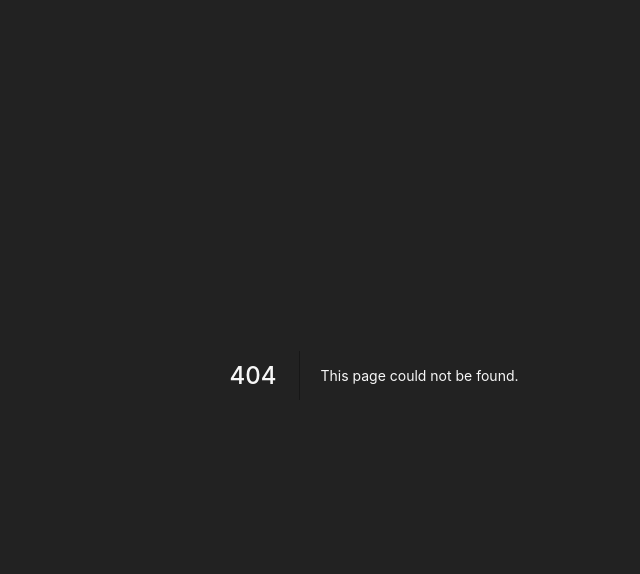
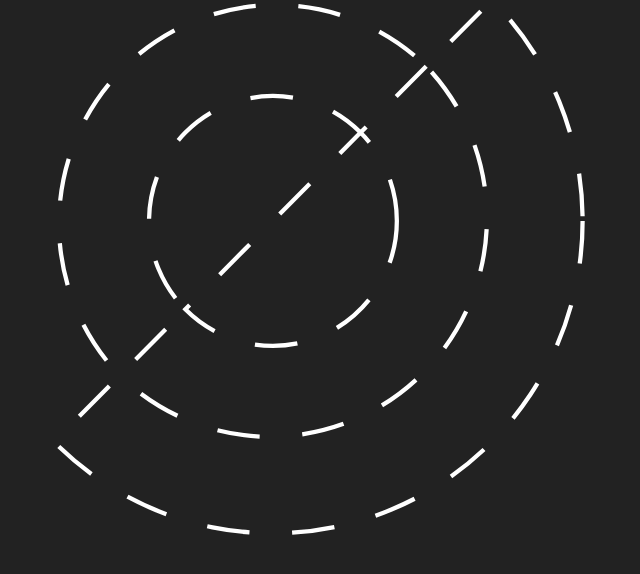
Before and after one commit to luangelsdorf/testinout, a Next.js app: page /stroke-animation in a window 1280 px wide. Before the commit this address had no page. Shown: the top 574 px of the page, without its empty margins (266-906 px from the left). Built offline with nearby package versions, Linux system fonts and the light colour scheme.

Commit message:
logo animation

```diff
--- /dev/null
+++ b/src/components/Logo/Logo.module.scss
@@ -0,0 +1,31 @@
+.logo {
+  width: 100%;
+  height: 80vh;
+
+  /* :global {
+    #Symbol {
+      #Vector,
+      #Vector_2,
+      #Vector_3 {
+        fill-opacity: 1;
+      }
+      &:hover {
+        fill-opacity: 0;
+      }
+    }
+  } */
+
+  path {
+    fill-opacity: 0;
+    stroke-dasharray: 0, 1000;
+    stroke-dasharray: 1000, 0;
+    stroke-dasharray: 10, 10;
+    transition: all 150ms ease;
+  }
+
+  /* &:hover {
+    path {
+      fill-opacity: 0;
+    }
+  } */
+}
--- /dev/null
+++ b/src/components/Logo/index.js
@@ -0,0 +1,14 @@
+import React from 'react'
+import styles from './Logo.module.scss';
+
+export default function Logo() {
+  return (
+    <svg className={styles.logo} viewBox="0 0 150 150" fill="none" xmlns="http://www.w3.org/2000/svg">
+      <g id="Symbol">
+        <path stroke="#ffffff" strokeWidth="1" id="Vector" d="M87.2363 15.5268L71.8449 31.0718C69.1487 28.352 65.9479 26.1944 62.4252 24.7224C58.9025 23.2504 55.1269 22.4928 51.314 22.4928C47.501 22.4928 43.7253 23.2504 40.2026 24.7224C36.6799 26.1944 33.4791 28.352 30.7829 31.0718C28.0868 33.7917 25.9481 37.0207 24.4889 40.5743C23.0298 44.128 22.2787 47.9369 22.2787 51.7833C22.2787 55.6298 23.0298 59.4386 24.4889 62.9923C25.9481 66.546 28.0868 69.775 30.7829 72.4948L15.3915 88.0217C6.15157 78.351 1.04306 65.4083 1.16472 51.9773C1.28638 38.5463 6.62849 25.6999 16.0421 16.2011C25.4556 6.7024 38.1887 1.31007 51.5026 1.18396C64.8165 1.05786 77.6476 6.208 87.2363 15.5268Z" fill="#ffffff" />
+        <path stroke="#ffffff" strokeWidth="1" id="Vector_2" d="M123.89 51.7743C123.894 66.2559 119.64 80.4133 111.667 92.4556C103.693 104.498 92.3584 113.884 79.096 119.426C65.8336 124.969 51.2396 126.419 37.1602 123.592C23.0809 120.766 10.1488 113.791 0 103.549L15.3915 88.0217C24.9802 97.3405 37.8114 102.491 51.1253 102.365C64.4392 102.238 77.1722 96.8461 86.5858 87.3473C95.9993 77.8486 101.341 65.0022 101.463 51.5712C101.585 38.1402 96.4762 25.1975 87.2363 15.5268L102.646 0C109.392 6.79381 114.741 14.8648 118.387 23.7496C122.033 32.6345 123.903 42.1583 123.89 51.7743Z" fill="#ffffff" />
+        <path stroke="#ffffff" strokeWidth="1" id="Vector_3" d="M80.3536 51.7742C80.3498 57.5661 78.6447 63.227 75.4537 68.042C72.2627 72.8569 67.7288 76.6099 62.4247 78.8271C57.1206 81.0442 51.2841 81.626 45.6524 80.499C40.0207 79.3719 34.8464 76.5866 30.783 72.4948L51.323 51.7742L71.8449 31.0718C74.5466 33.7859 76.6893 37.0124 78.1496 40.5654C79.6099 44.1185 80.359 47.9279 80.3536 51.7742Z" fill="#ffffff" />
+      </g>
+    </svg>
+  )
+}
--- /dev/null
+++ b/src/pages/stroke-animation.js
@@ -0,0 +1,10 @@
+import React from 'react'
+import Logo from 'src/components/Logo'
+
+export default function animationPage() {
+  return (
+    <div>
+      <Logo />
+    </div>
+  )
+}
```
